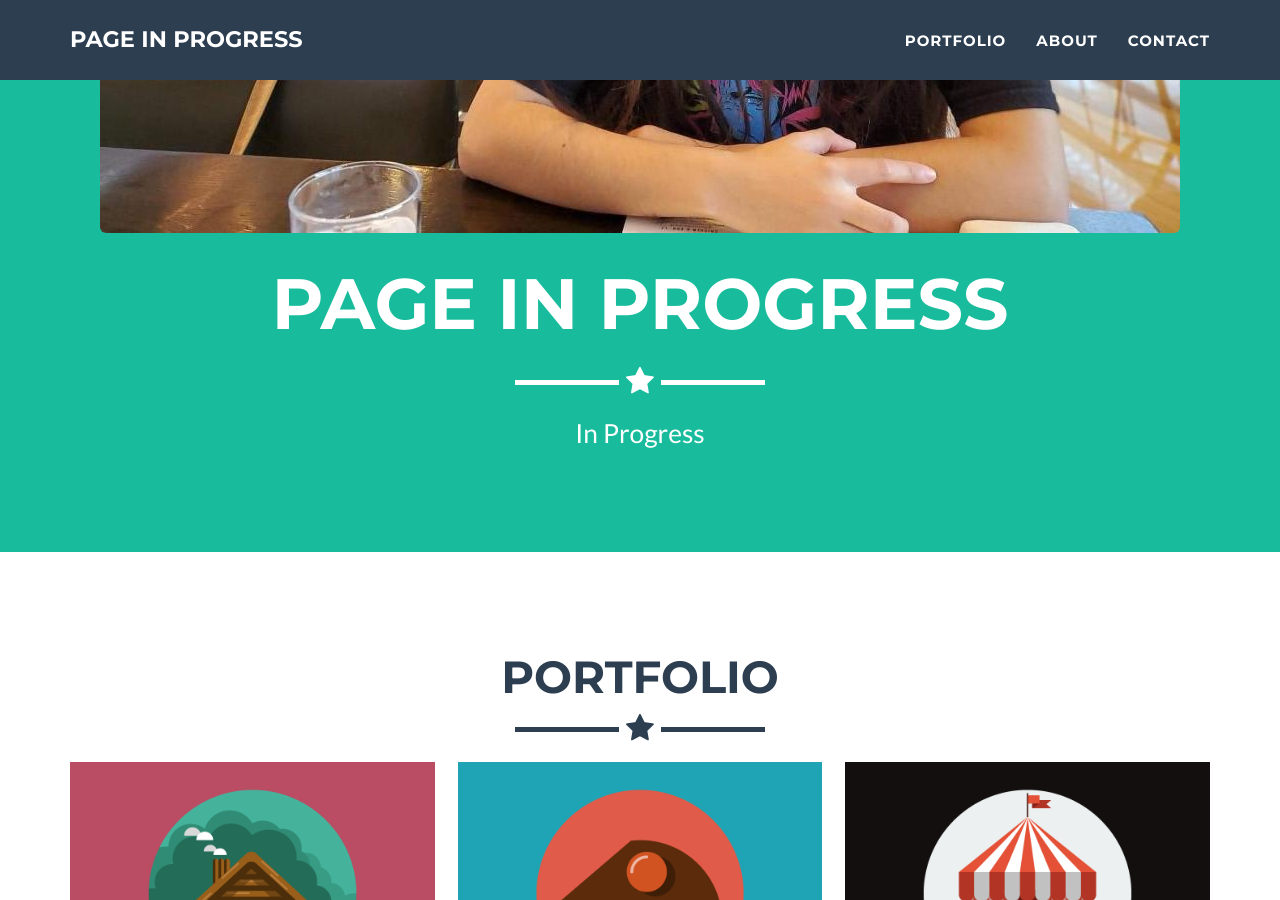
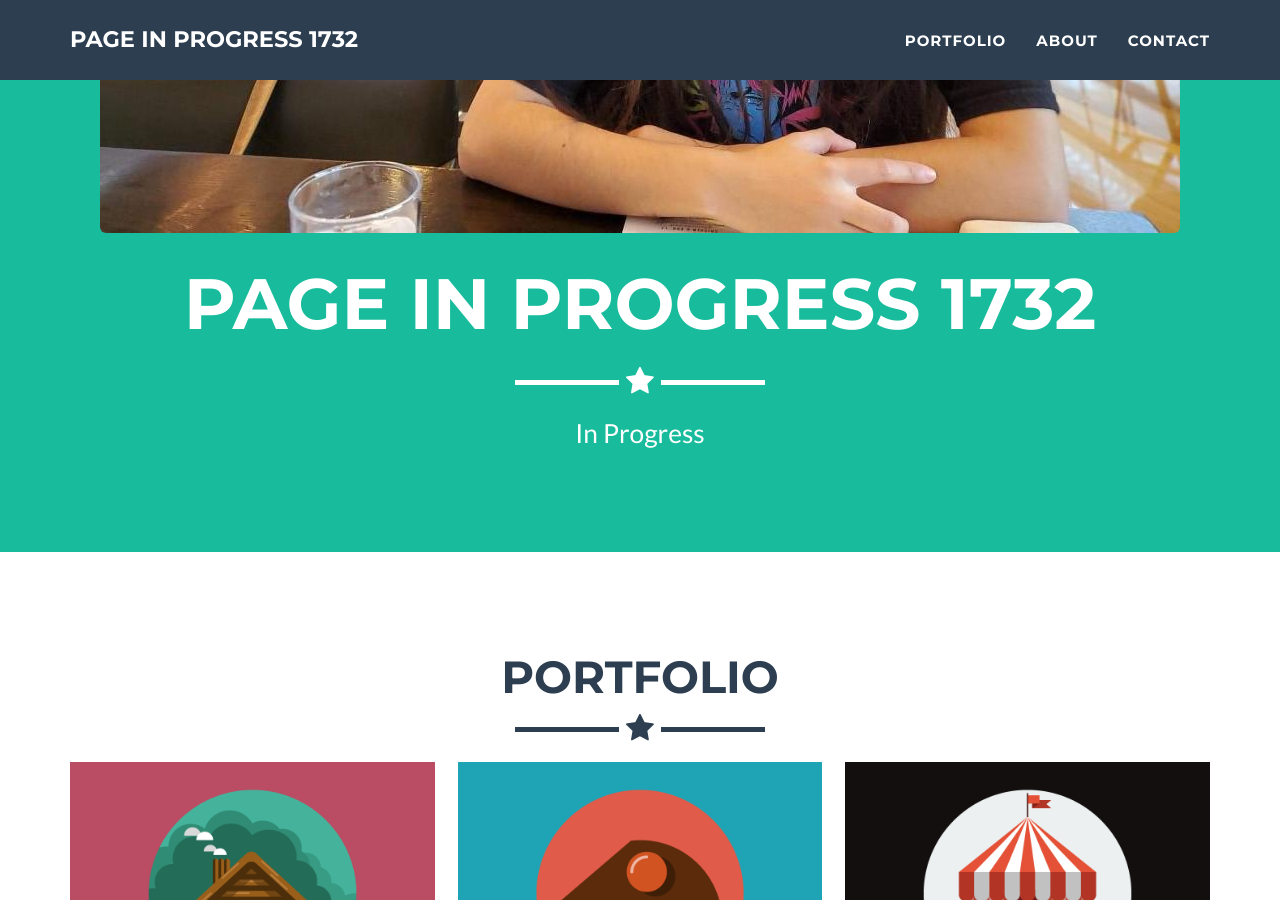
Before and after one commit to ash-chin/ash-chin.github.io, a Jekyll site: the page built from _posts/2014-07-18-project-1.markdown, in a window 1280 px wide and 900 px high, scrolled down 777 px. Built offline with Jekyll 4.4.1, drawn with Linux system fonts in a browser that asks for light colours.

Commit message:
Update _config.yml

```diff
--- a/_config.yml
+++ b/_config.yml
@@ -1,5 +1,5 @@
 # Site settings
-title: Page in Progress
+title: Page in Progress 1732
 email: your-email@domain.com
 url: https://github.com/jeromelachaud/freelancer-theme
 description: "Write an awesome description for your new site here. You can edit this line in _config.yml. It will appear in your document head meta (for Google search results) and in your feed.xml site description."
```
